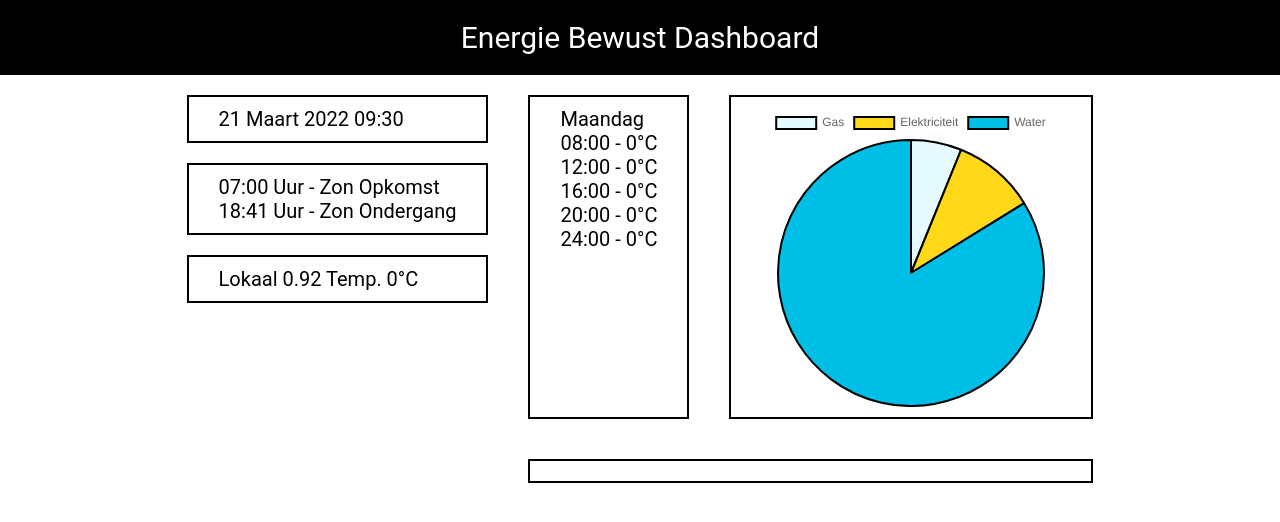
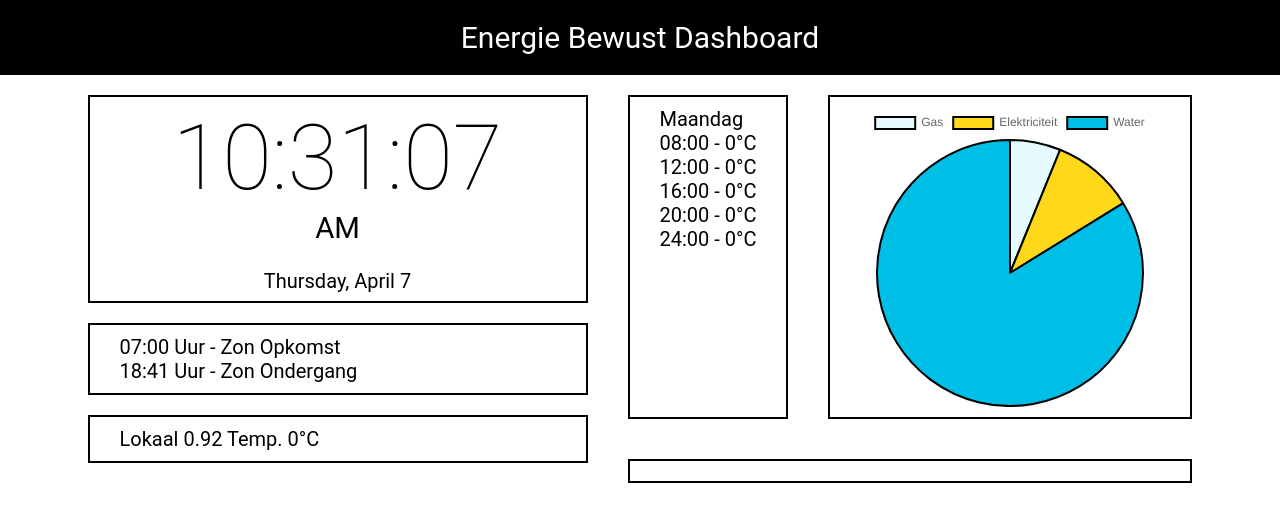
Before and after one commit to 05v/F2M3BO, a plain HTML site: page dashboard/index.html in a window 1280 px wide. Drawn offline with nearby package versions, Linux system fonts and the light colour scheme; no server answers.

Commit message:
tijd en datum af

```diff
--- a/dashboard/css/style.css
+++ b/dashboard/css/style.css
@@ -38,6 +38,27 @@ body {
     margin-right: 2rem;
 }
 
+.time {
+    background: white;
+    color: black;
+    border: 0.2rem solid black;
+    box-shadow: 0 2px 10px 0 white, 0 2px 10px 0 white;
+    padding: 8px;
+    text-align: center;
+    width: 500px;
+}
+
+.hms {
+    font-size: 68pt;
+    font-weight: 200;
+}
+.ampm {
+    font-size: 22pt;
+}
+.date {
+    font-size: 15pt;
+}
+
 .zon_tijd {
     height: auto;
 }
@@ -60,6 +81,8 @@ body {
 #dashboard {
     display: flex;
     justify-content: center;
+    width: 100%;
+    height: 100%;
 }
 
 .ul_datum>li {
--- a/dashboard/index.html
+++ b/dashboard/index.html
@@ -19,7 +19,12 @@
     <section id="dashboard">
 
         <div id="left">
-            <div class="div">21 Maart 2022 09:30</div>
+            <div class="div time" >
+                <span class="hms"></span>
+                <span class="ampm"></span>
+                    <br>
+                <span class="date"></span>
+            </div>
             <div class="div zon_tijd">
                 <ul class="ul_zon">
                     <li>07:00 Uur - Zon Opkomst</li>
--- a/dashboard/script/script.js
+++ b/dashboard/script/script.js
@@ -26,13 +26,64 @@ async function renderData() {
     dataDiv.innerText = `Lokaal 0.92 Lichtsterkte: ${measurement.value3} Lux`;
 }
 
-renderData(); // start immediately
+function updateTime() {
+    var dateInfo = new Date();
 
-var today = new Date();
-var day = today.getDay();
-var daylist = ["Sunday", "Monday", "Tuesday", "Wednesday ", "Thursday", "Friday", "Saturday"];
-var date = today.getFullYear() + '-' + (today.getMonth() + 1) + '-' + today.getDate();
-var time = today.getHours() + ":" + today.getMinutes() + ":" + today.getSeconds();
-var dateTime = date + ' ' + time;
+    /* time */
+    var hr,
+      _min = (dateInfo.getMinutes() < 10) ? "0" + dateInfo.getMinutes() : dateInfo.getMinutes(),
+      sec = (dateInfo.getSeconds() < 10) ? "0" + dateInfo.getSeconds() : dateInfo.getSeconds(),
+      ampm = (dateInfo.getHours() >= 12) ? "PM" : "AM";
 
-document.getElementById("displayDateTime").innerHTML = dateTime + ' <br> Day : ' + daylist[day];
+    // replace 0 with 12 at midnight, subtract 12 from hour if 13–23
+    if (dateInfo.getHours() == 0) {
+      hr = 12;
+    } else if (dateInfo.getHours() > 12) {
+      hr = dateInfo.getHours() - 12;
+    } else {
+      hr = dateInfo.getHours();
+    }
+
+    var currentTime = hr + ":" + _min + ":" + sec;
+
+    // print time
+    document.getElementsByClassName("hms")[0].innerHTML = currentTime;
+    document.getElementsByClassName("ampm")[0].innerHTML = ampm;
+
+    /* date */
+    var dow = [
+        "Sunday",
+        "Monday",
+        "Tuesday",
+        "Wednesday",
+        "Thursday",
+        "Friday",
+        "Saturday"
+      ],
+      month = [
+        "January",
+        "February",
+        "March",
+        "April",
+        "May",
+        "June",
+        "July",
+        "August",
+        "September",
+        "October",
+        "November",
+        "December"
+      ],
+      day = dateInfo.getDate();
+
+    // store date
+    var currentDate = dow[dateInfo.getDay()] + ", " + month[dateInfo.getMonth()] + " " + day;
+
+    document.getElementsByClassName("date")[0].innerHTML = currentDate;
+  };
+
+  // print time and date once, then update them every second
+  updateTime();
+  setInterval(function() {
+    updateTime()
+  }, 1000);
```
